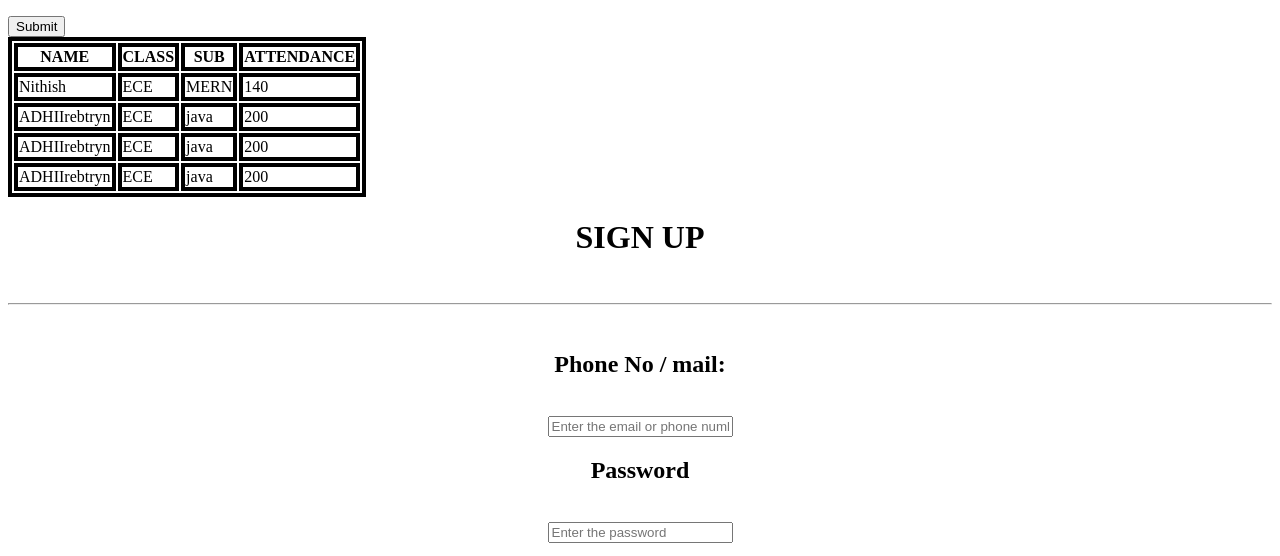
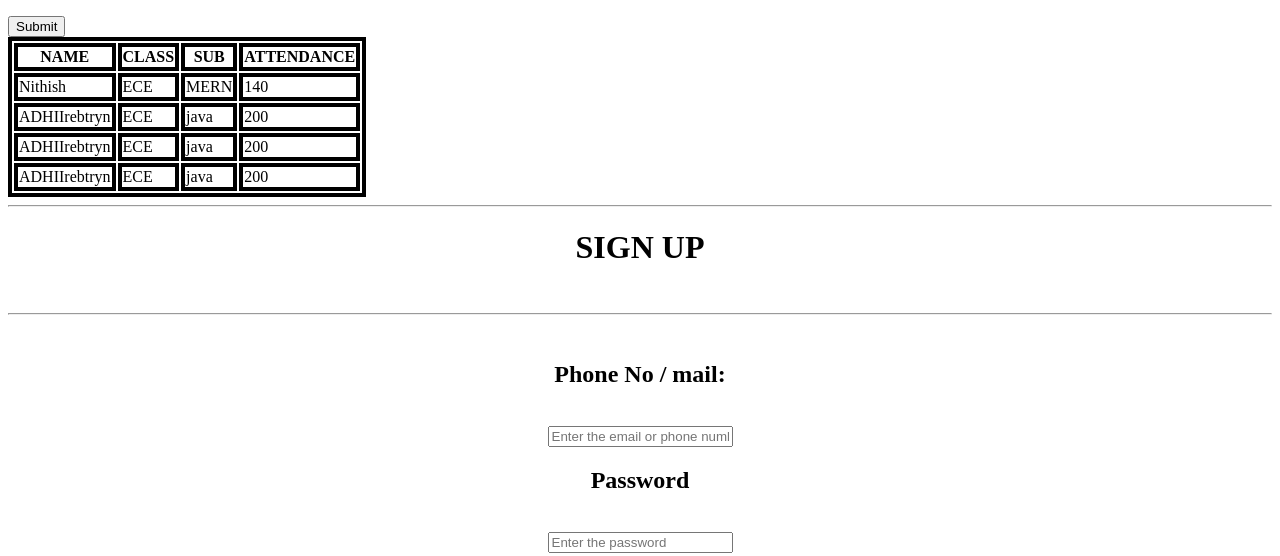
Before and after one commit to NithishKumar180/Mern, a plain HTML site: page index.html in a window 1280 px wide. Shown: the part 262-818 px from the top of the page. Drawn offline with Linux system fonts and the light colour scheme.

Commit message:
styles addes

```diff
--- a/index.html
+++ b/index.html
@@ -92,6 +92,7 @@
 </head>
 <body>
     <center>
+        <hr>
         <h1><b>SIGN UP</b></h1><br>
         <hr><br>
         <h2><b> Phone No / mail:</b></h2><br>
@@ -101,12 +102,13 @@
         <input type="password" placeholder="Enter the password"><br><br>
 <button>Submit</button>
     </center>
+    <br><br><hr>
     <table>
         <thead>
             <tr>
                 <th rowspan="2">Name</th>
                 <th colspan="2">Department </th>
-                <th rowspan="2">Date</th>
+            <th rowspan="2">Date</th>
             </tr>
             <tr>
                 <td colspan="1">YES</td>
```
Also changed, not shown: style.css (added).
